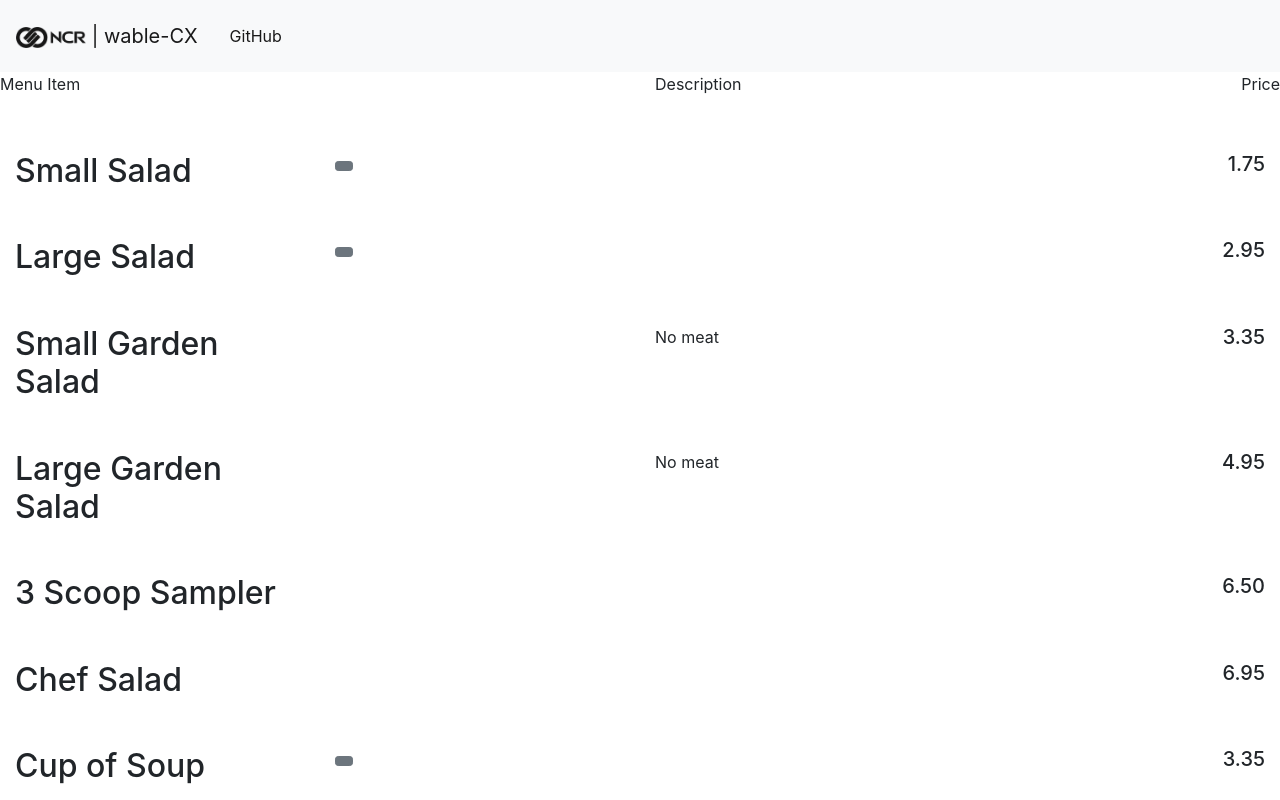
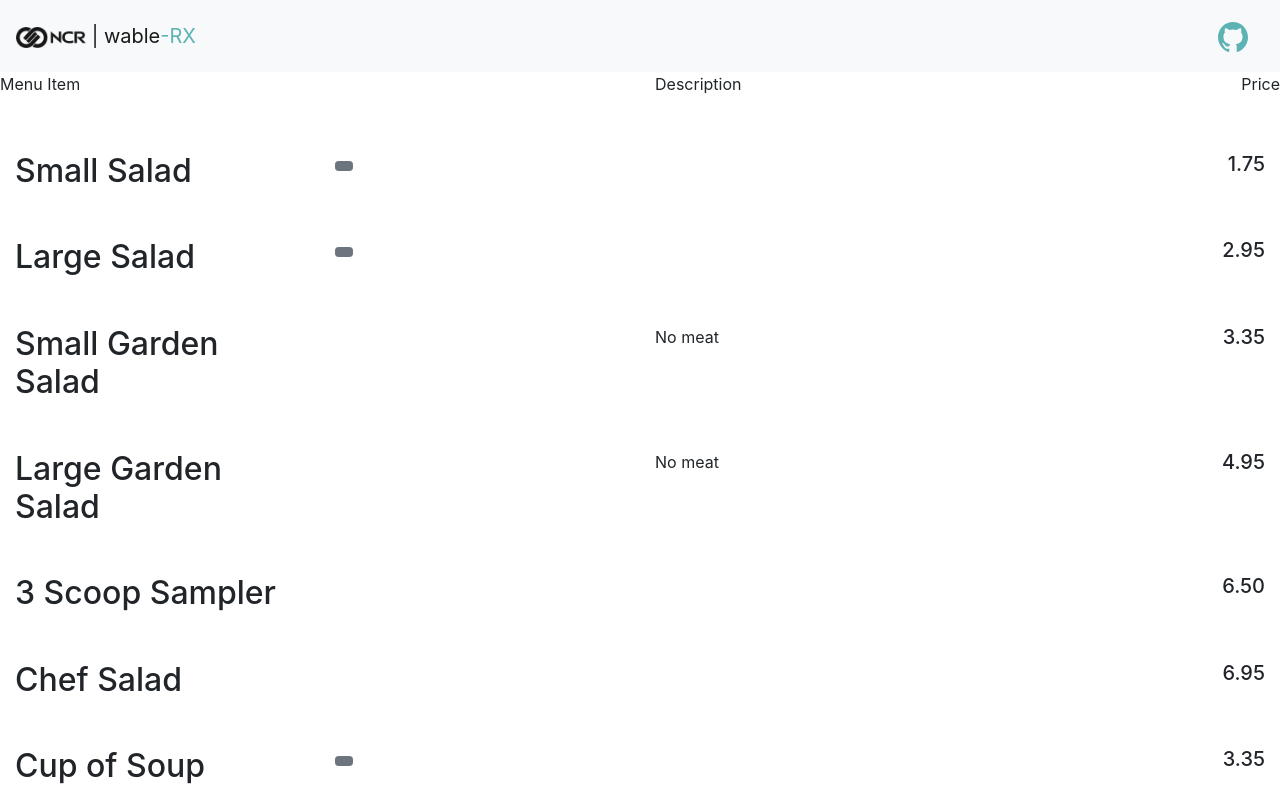
Before and after one commit to MihirBafna/wable, a React (Create React App) app in the folder Customer/customerapp/: page / in a window 1280 px wide. Shown: the top 800 px of the page. Built offline with nearby package versions, Linux system fonts and the light colour scheme.

Commit message:
standardized navbar

```diff
--- a/Customer/customerapp/src/components/NavBar.js
+++ b/Customer/customerapp/src/components/NavBar.js
@@ -1,5 +1,6 @@
 import React from 'react';
 import NCR from '../img/NCR.png';
+import githublogo from '../img/github.svg'
 import {
     Navbar,
     NavbarBrand,
@@ -10,14 +11,12 @@ import {
 const NavBar = (props) => {
 
     return (
-      <div>
+    <div>
         <Navbar color = "light" light expand = "md" >
-        <NavbarBrand href = "/"
-        color = "" > < img src = { NCR }
-        className = "App-logo"
-        alt = "logo"
-        width = "70px"/> | wable-CX </NavbarBrand>
-        <NavbarText right = "" > < NavLink href = "https://github.com/MihirBafna/wable" > GitHub </NavLink> </NavbarText >
+                <NavbarBrand style={{ fontSize: "20x" }} href = "/"> < img src = { NCR } className = "App-logo" alt = "logo"
+                    width="70px" /> | wable<NavbarText style={{color:"#5DB2B2", fontSize:"20x"}} >-RX</NavbarText></NavbarBrand>
+                <NavbarBrand className="ml-auto" href="https://github.com/MihirBafna/wable"><img src={githublogo} className="App-logo" alt="logo"
+            width="30px" /></NavbarBrand>
         </Navbar>
         </div>
     );
```
Also changed, not shown: Customer/customerapp/src/img/github.svg (added).
